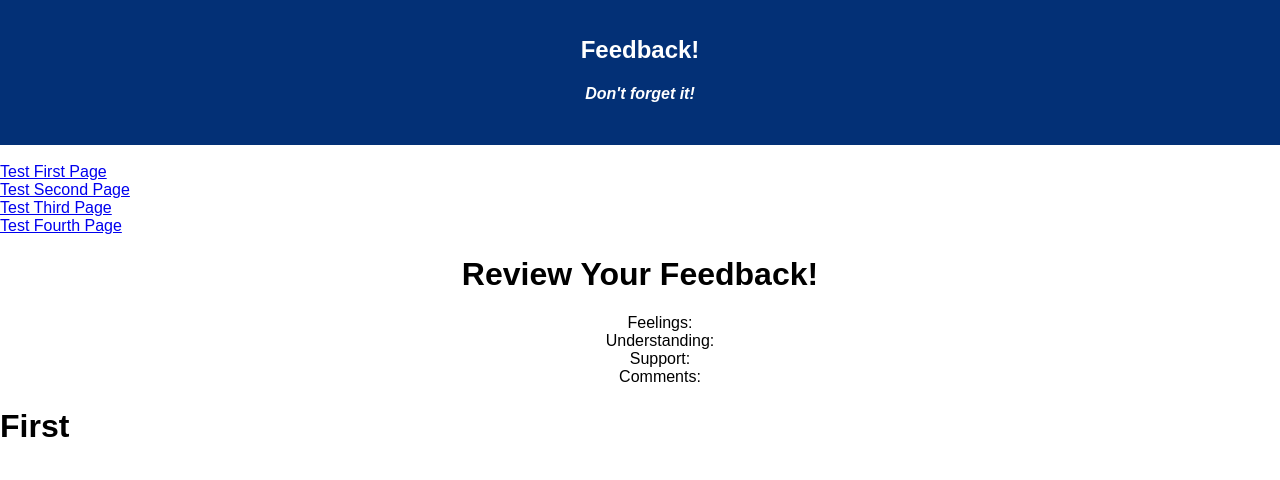
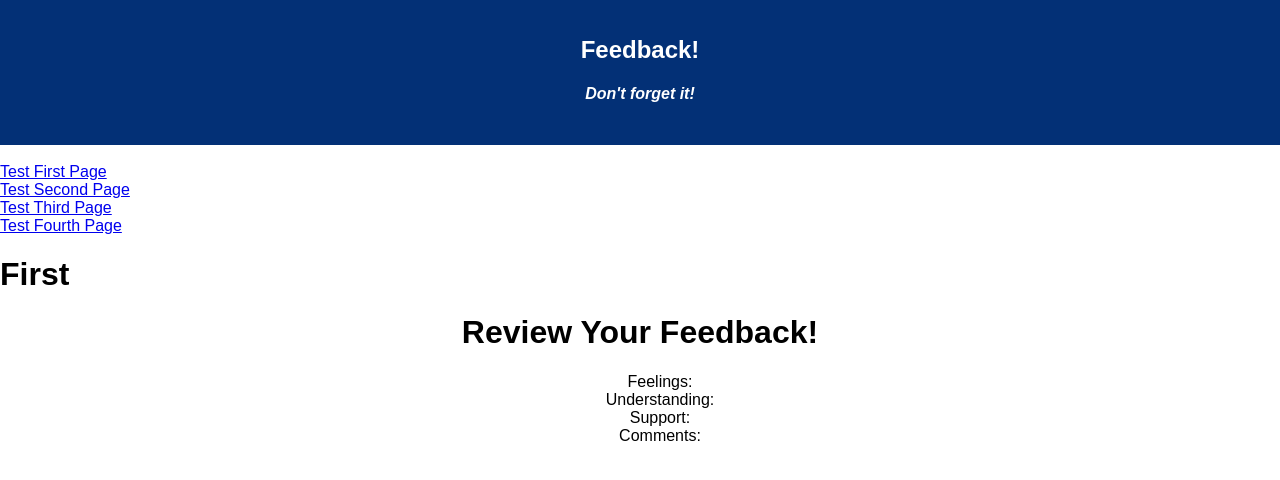
Before and after one commit to amfgkzz/weekend-challenge-5, a React (Create React App) app: page / in a window 1280 px wide. Shown: the top 480 px of the page. Built offline with nearby package versions, Linux system fonts and the light colour scheme.

Commit message:
changed alignment of components

```diff
--- a/src/components/App/App.js
+++ b/src/components/App/App.js
@@ -11,6 +11,8 @@ class App extends Component {
   render() {
     return (
       <Router>
+
+        {/* Header that will show on every page */}
         <div className="App">
           <header className="App-header">
             <h1 className="App-title">Feedback!</h1>
@@ -18,6 +20,7 @@ class App extends Component {
           </header>
           <br />
         </div>
+
         {/* FIX: To test the pages from DOM */}
         <Link to="/">Test First Page</Link>
         <br />
@@ -28,6 +31,13 @@ class App extends Component {
         <Link to="/fourth">Test Fourth Page</Link>
         <br />
 
+        {/* Route Paths to hit different pages */}
+        <Route exact path="/" component={FirstPage} />
+        <Route exact path="/second" component={SecondPage} />
+        <Route exact path="/third" component={ThirdPage} />
+        <Route exact path="/fourth" component={FourthPage} />
+
+        {/* Review Feedback to show on lower part of page */}
         <div className="App">
           <header className="review-feedback-header">
             <h1>Review Your Feedback!</h1>
@@ -42,10 +52,6 @@ class App extends Component {
           </header>
         </div>
 
-        <Route exact path="/" component={FirstPage} />
-        <Route exact path="/second" component={SecondPage} />
-        <Route exact path="/third" component={ThirdPage} />
-        <Route exact path="/fourth" component={FourthPage} />
       </Router>
     );
   }
```
